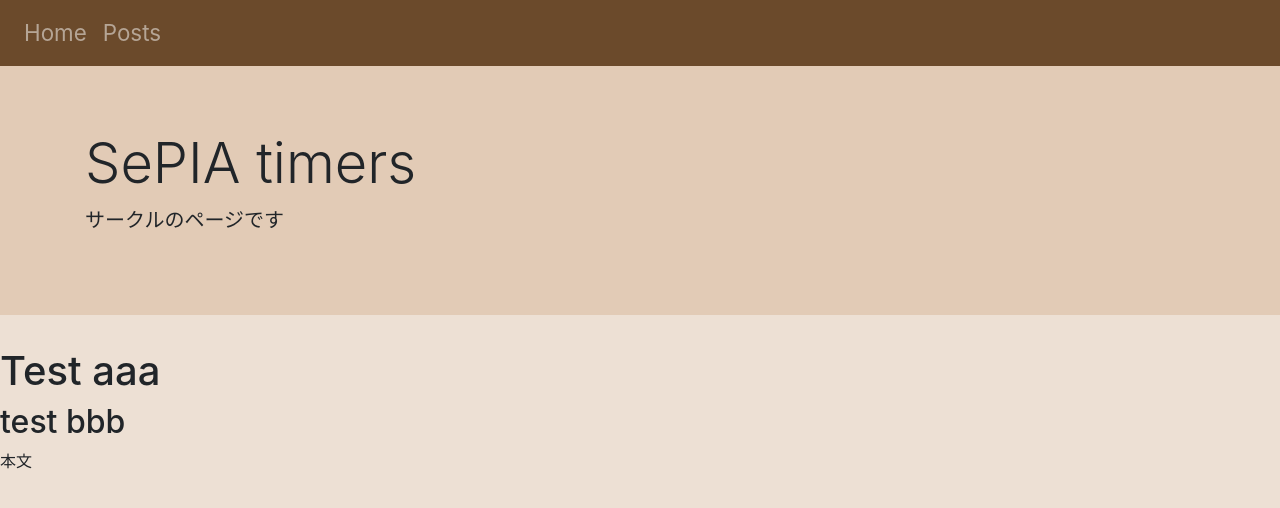
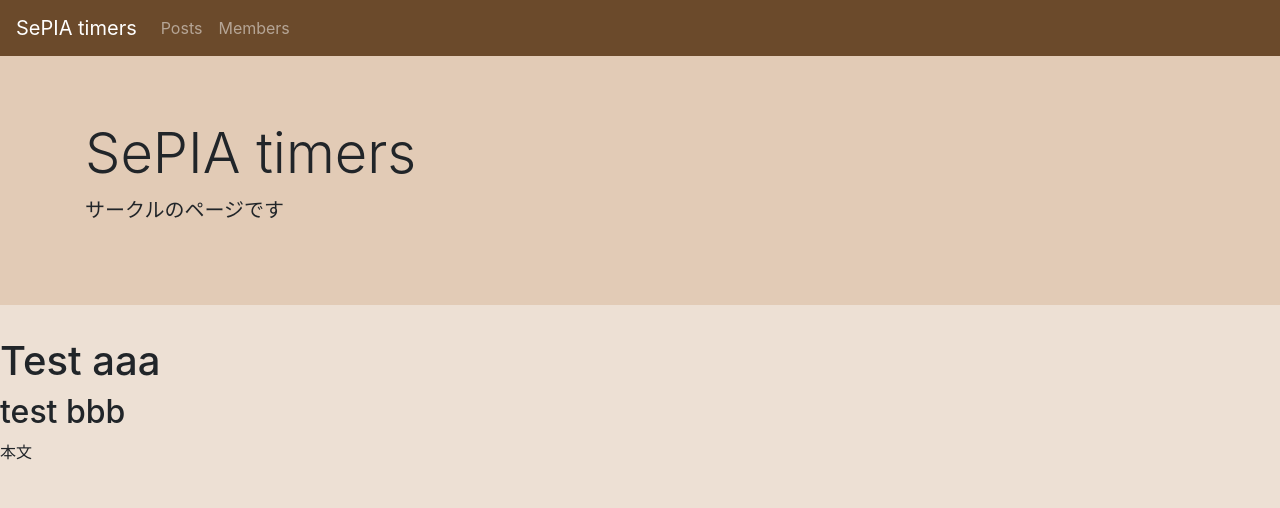
Before and after one commit to SePIAtimers/SePIAtimers.github.io, a Jekyll site: the page built from index.markdown, in a window 1280 px wide. Shown: the top 508 px of the page. Built offline with Jekyll 4.4.1, drawn with Linux system fonts in a browser that asks for light colours; our own code applies the rules of GitHub Pages for plain Markdown files.

Commit message:
Add brand and change nav list

```diff
--- a/_includes/header.html
+++ b/_includes/header.html
@@ -8,13 +8,14 @@
 </style>
 
 <nav class="navbar navbar-expand navbar-dark">
-    <div class="collapse navbar-collapse" id="navbarNav">
+  <a class="navbar-brand" href="#"> {{ site.title }} </a>
+  <div class="collapse navbar-collapse">
     <ul class="navbar-nav">
       <li class="nav-item">
-          <a href="{{ site.baseurl }}/" class="nav-link"> Home </a>
+        <a href="{{ site.baseurl }}/" class="nav-link"> Posts </a>
       </li>
       <li class="nav-item">
-          <a href="{{ site.baseurl }}/" class="nav-link"> Posts </a>
+        <a href="{{ site.baseurl }}/" class="nav-link"> Members </a>
       </li>
     </ul>
   </div>
--- a/css/custom/includes/_header.scss
+++ b/css/custom/includes/_header.scss
@@ -1,7 +1,3 @@
 .navbar{
     background: $dark-sepia;
-
-    .nav-item{
-        font-size: 1.4rem;
-    }
 }
```
Lines whose indentation alone changed are shown as unchanged.
